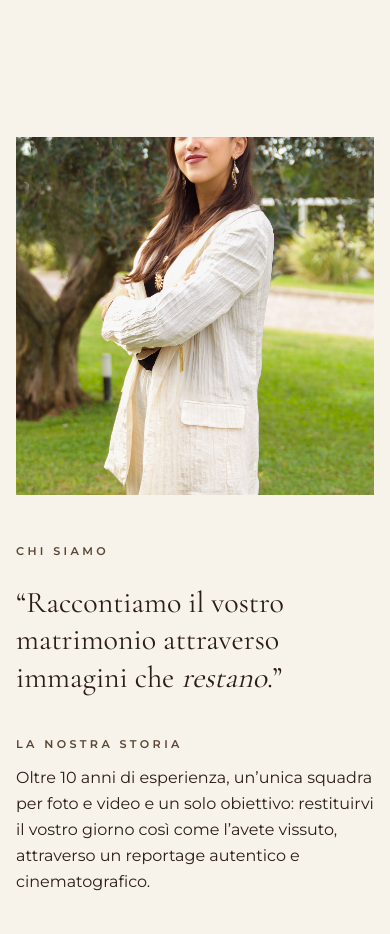
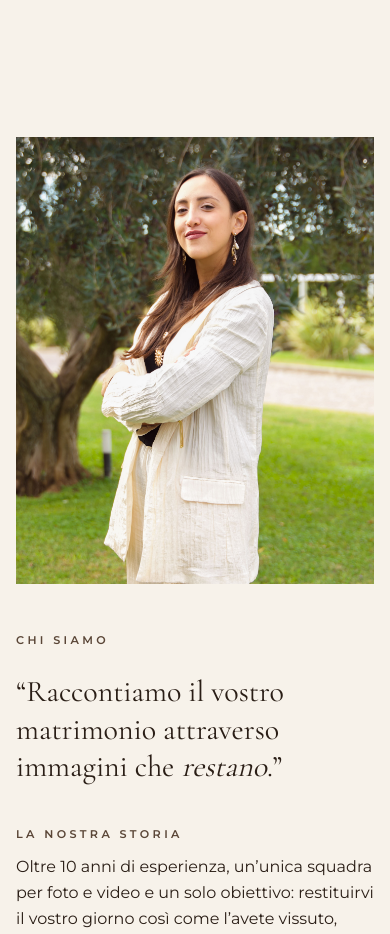
Before and after one commit to alelodato/future-memories, a Next.js app: page / in a window 390 px wide. Shown: the part 2200-3134 px from the top of the page. Built offline with nearby package versions, Linux system fonts and the light colour scheme; no server answers; the database is empty.

Commit message:
Chi siamo: foto verticale su mobile e taglio centrato sul viso
Co-Authored-By: Claude Opus 5.5 <noreply@anthropic.com>
Claude-Session: https://claude.ai/code/session_01RbkbQfYuYSsN5PXerN8g2U

```diff
--- a/components/home/AboutUs.jsx
+++ b/components/home/AboutUs.jsx
@@ -12,13 +12,13 @@ export default function AboutUs() {
     <section id="chi-siamo" className="bg-crema py-20 lg:py-32">
       <Container className="grid gap-12 lg:grid-cols-2 lg:items-center lg:gap-16">
         {site.media.aboutPhoto ? (
-          <div className="relative aspect-square overflow-hidden bg-beige-scuro">
+          <div className="relative aspect-[4/5] overflow-hidden bg-beige-scuro lg:aspect-square">
             <Image
               src={site.media.aboutPhoto}
               alt="Il team Future Memories nel backstage"
               fill
               sizes="(min-width: 64rem) 50vw, 100vw"
-              className="object-cover"
+              className="object-cover object-[50%_15%]"
             />
           </div>
         ) : (
```
